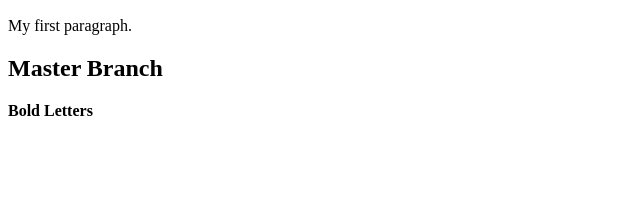
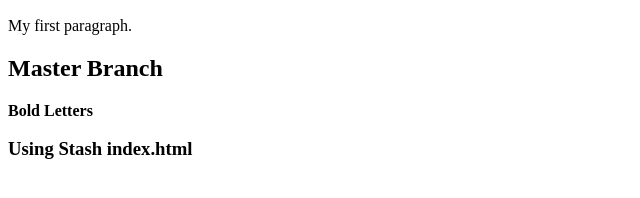
Before and after one commit to anshulnew19-java/Git-Learning, a plain HTML site: page index.html in a window 1280 px wide. Shown: the part 110-308 px from the top of the page, without its empty margins (0-640 px from the left). Drawn offline with Linux system fonts and the light colour scheme.

Commit message:
commit third stash changes in index.html

```diff
--- a/index.html
+++ b/index.html
@@ -8,5 +8,6 @@
 <p>My first paragraph.</p>
 <h2>Master Branch</h2>
 <b>Bold Letters</b>
+<h3>Using Stash index.html</h3>
 </body>
 </html>
```
